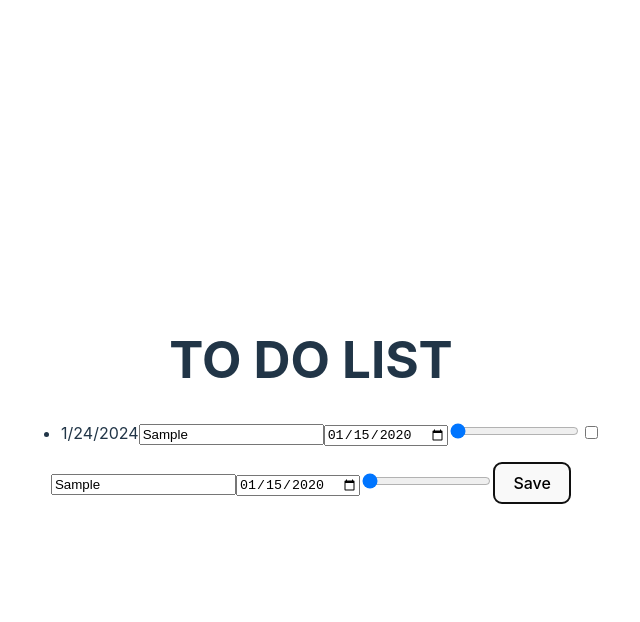
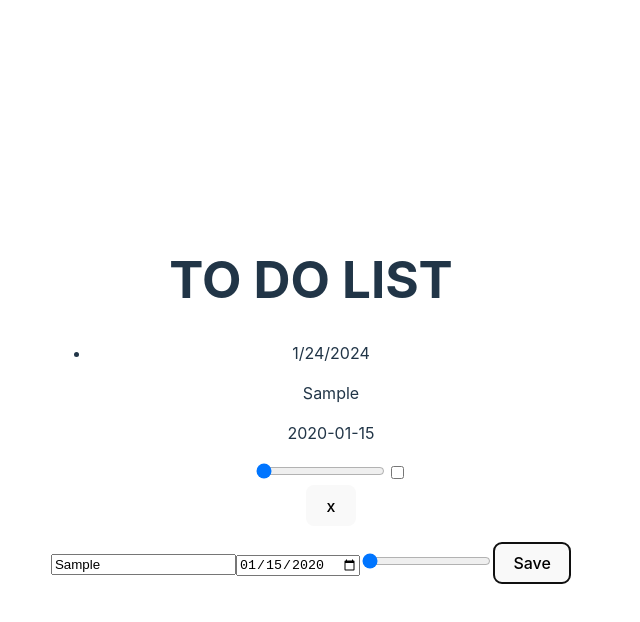
Before and after one commit to Medieinstitutet/the-todos-tanakAoi, a React (Vite) app: page / in a window 1280 px wide. Both pictures are taken after typing "Sample", "2020-01-15" into the empty fields and a click on the button "Save". Shown: the top 622 px of the page, without its empty margins (329-969 px from the left). Built offline with nearby package versions, Linux system fonts and the light colour scheme.

Commit message:
Add a componet to remove todo

```diff
--- a/src/App.tsx
+++ b/src/App.tsx
@@ -8,23 +8,27 @@ function App() {
 
   const [todos, setTodos] = useState<Todo[]>(
     JSON.parse(localStorage.getItem("todos") || "[]")
-  )
+  );
+
+  const changeTodos = (newTodos: Todo[]) => {
+    setTodos(newTodos);
+  };
 
   const addTodo = (createdTodo: Todo) => {
-    setTodos([...todos, createdTodo])
-  }
+    setTodos([...todos, createdTodo]);
+  };
 
-  localStorage.setItem("todos", JSON.stringify(todos))
+  localStorage.setItem("todos", JSON.stringify(todos));
 
   return (
     <>
-      <h1>TO DO LIST</h1>
+      <h1 key="title">TO DO LIST</h1>
       <ul>
-        < Todos todos={todos} />
+        < Todos todos={todos} newTodos={changeTodos} key="todos" />
       </ul>
-      < AddTodo addTodo={addTodo} />
+      < AddTodo addTodo={addTodo} key="addtodo" />
     </>
-  )
-}
+  );
+};
 
 export default App
--- /dev/null
+++ b/src/components/RemoveTodo.tsx
@@ -0,0 +1,23 @@
+import { Todo } from "../models/Todo"
+
+interface IRemoveTodoProps {
+    todo: Todo,
+    newTodos: (newTodos: Todo[]) => void;
+};
+
+export const RemoveTodo = (props: IRemoveTodoProps) => {
+
+    const handleClick = (todoToBeRemoved: string) => {
+
+        const todos = JSON.parse(localStorage.getItem("todos") || "[]");
+        const newTodos = todos.filter((todo: Todo) => todo.task !== todoToBeRemoved );
+
+        props.newTodos(newTodos);
+    };
+
+    return(
+        <>
+            <button onClick={() => {handleClick(props.todo.task)}}>x</button>
+        </>
+    );
+};
--- a/src/components/ShowTodo.tsx
+++ b/src/components/ShowTodo.tsx
@@ -2,19 +2,19 @@ import { Todo } from "../models/Todo"
 
 interface IShowTodoProps {
     todo: Todo
-}
+};
 
 export const ShowTodo = (props: IShowTodoProps) => {
 
     return (
         <>
-            <li>
+            <li key={props.todo.task}>
                 <span>{props.todo.date}</span>
-                <input type="text" name="task" value={props.todo.task} />
-                <input type="date" name="deadline" value={props.todo.deadline}/>
-                <input type="range" min="1" max="5" step="1" value={props.todo.priority} />
-                <input type="checkbox" checked={props.todo.isDone} />
+                <p>{props.todo.task}</p>
+                <p>{props.todo.deadline}</p>
+                <input type="range" min="1" max="5" step="1" value={props.todo.priority} readOnly />
+                <input type="checkbox" checked={props.todo.isDone} readOnly />
             </li>
         </>
-    )
-}
+    );
+};
--- a/src/components/Todos.tsx
+++ b/src/components/Todos.tsx
@@ -1,18 +1,30 @@
 import { Todo } from "../models/Todo"
+import { RemoveTodo } from "./RemoveTodo";
 import { ShowTodo } from "./ShowTodo";
 
 interface ITodosProps {
-    todos: Todo[]
+    todos: Todo[],
+    newTodos: (newTodos: Todo[]) => void;
 };
 
 export const Todos = (props: ITodosProps) => {
+
+    const changeTodos = (newTodos: Todo[]) => {
+
+        if( newTodos ) {
+            props.newTodos(newTodos);
+        };
+    };
 
     return (
         <>
             {props.todos.map((todo) => {
                 return (
-                    < ShowTodo todo={todo} />
-                )
+                    <>
+                        < ShowTodo todo={todo} />
+                        < RemoveTodo todo={todo} newTodos={changeTodos} />
+                    </>
+                );
             })}
         </>
     );
```
